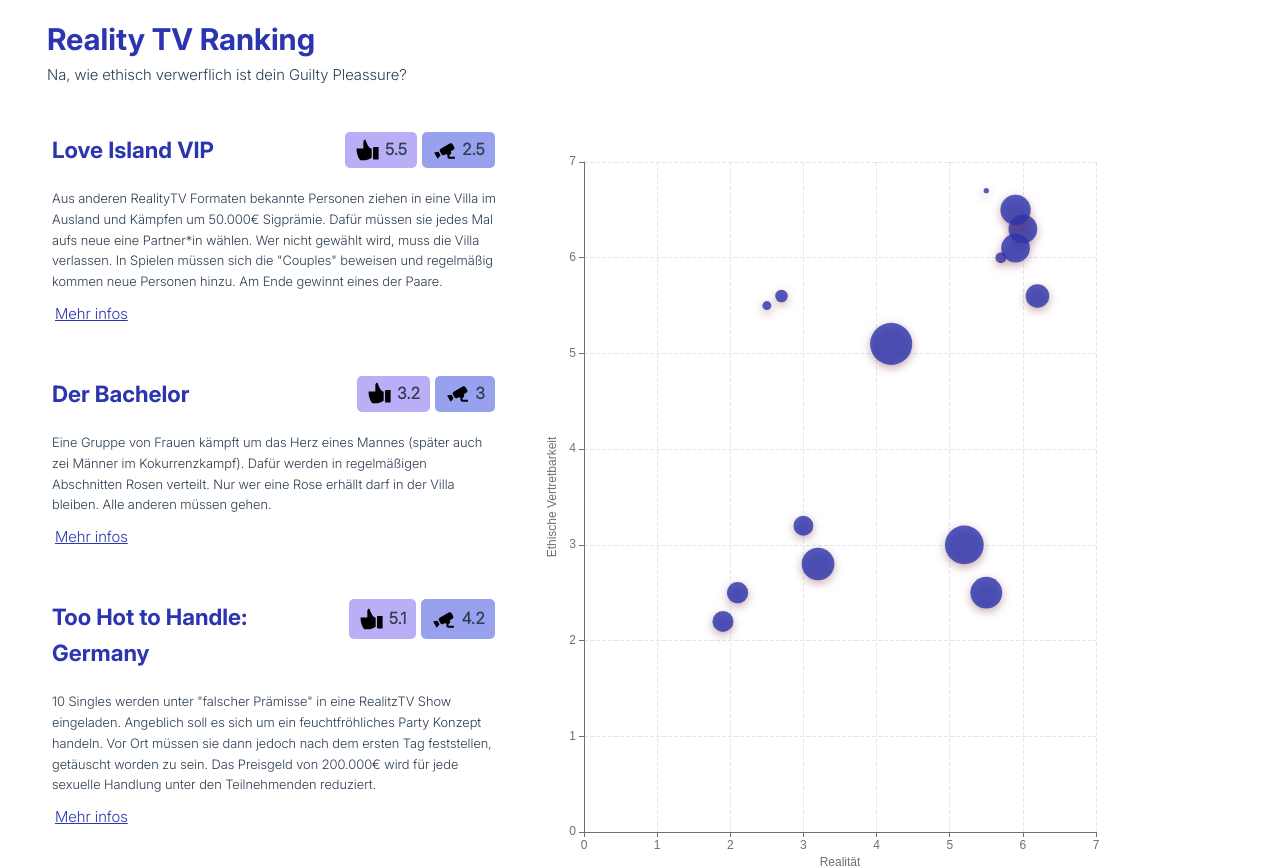
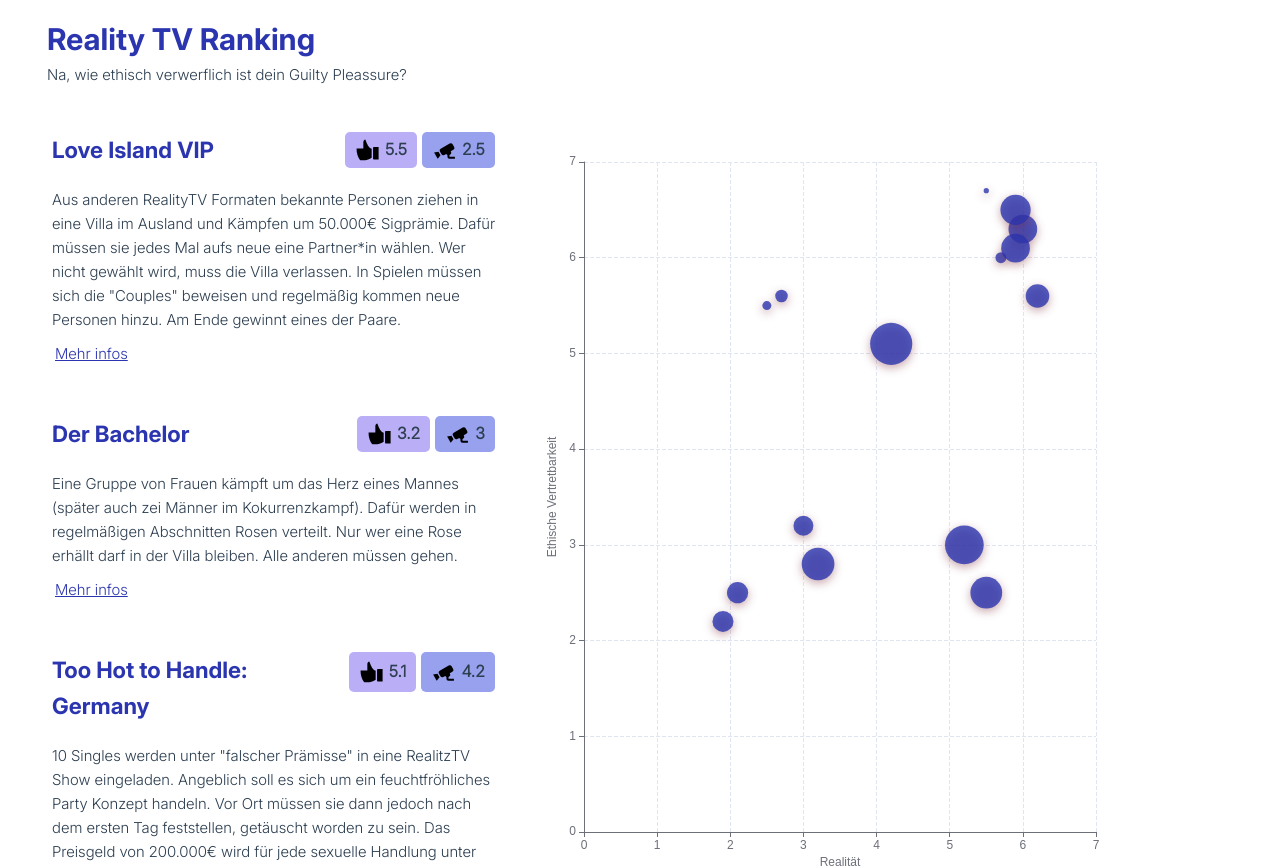
Before and after one commit to DasUnicorn/realityTV, a Vue app: page / in a window 1280 px wide. Shown: the top 868 px of the page. Built offline with nearby package versions, Linux system fonts and the light colour scheme.

Commit message:
update infotext size

```diff
--- a/src/components/Card.vue
+++ b/src/components/Card.vue
@@ -70,7 +70,6 @@
 
 .infotext {
 	padding: 10px 0px;
-	font-size: small;
 }
 
 .link {
```
